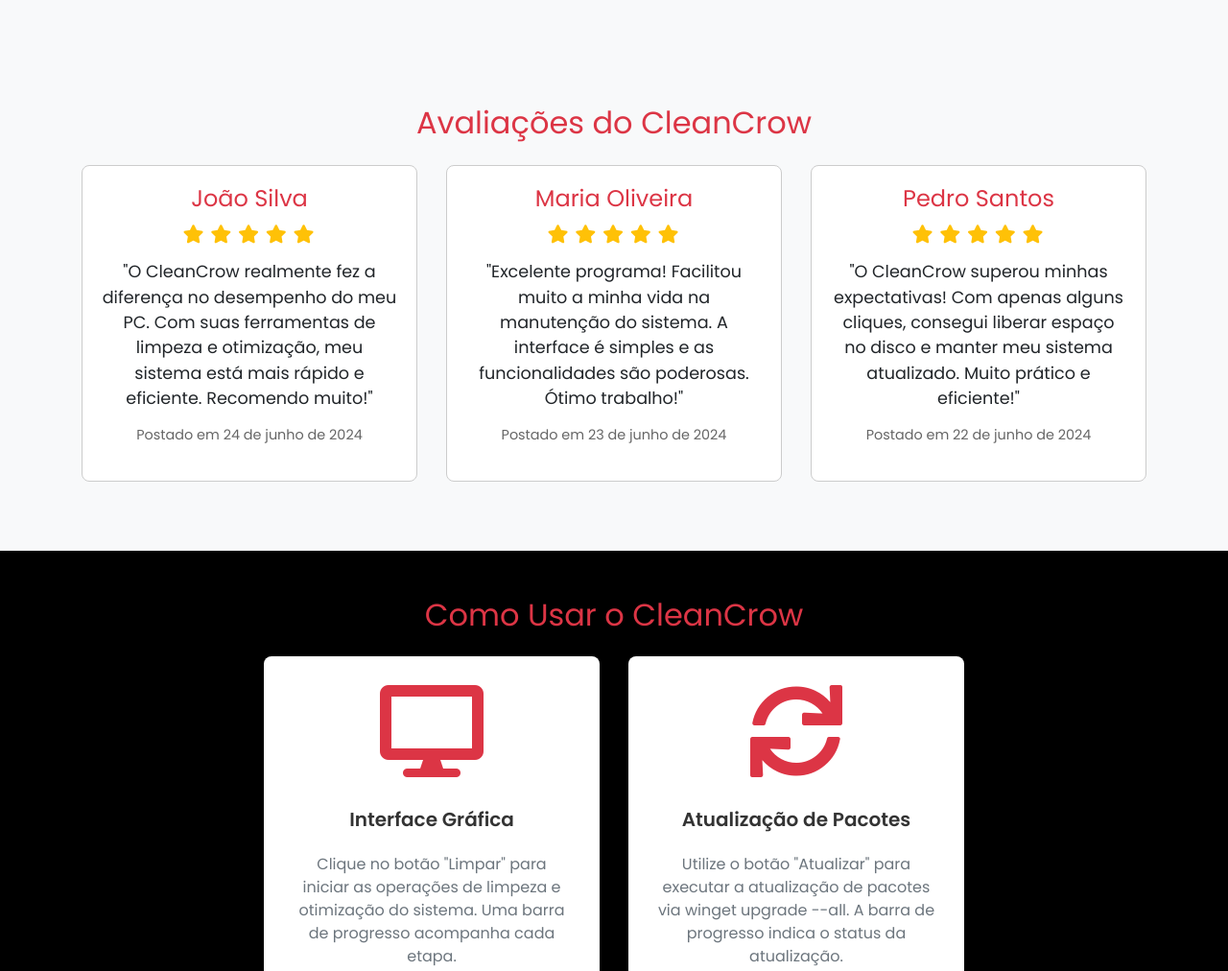
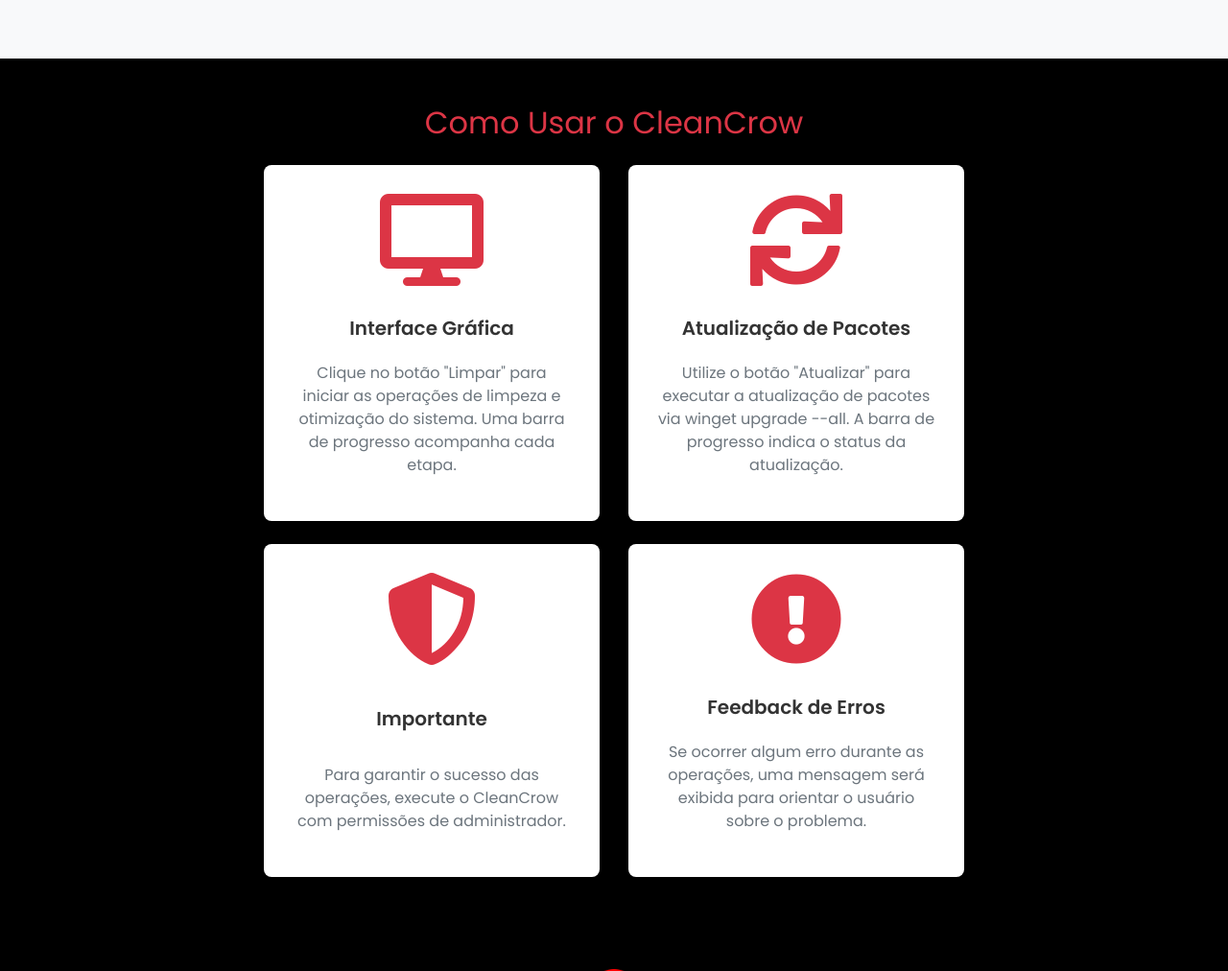
Before and after one commit to EduardoDosSantosFerreira/cleancrow, a plain HTML site: page index.html in a window 1280 px wide. Shown: the part 2347-3359 px from the top of the page at 96% size. Drawn offline with nearby package versions, Linux system fonts and the light colour scheme.

Commit message:
Atualização automática: 2025-06-21 08:05:25

```diff
--- a/index.html
+++ b/index.html
@@ -186,60 +186,6 @@
     </div>
   </section>
 
-  <!-- Avaliações -->
-  <section id="reviews" class="py-5 bg-light">
-    <div class="container">
-      <h2 class="section-heading text-center mb-4">Avaliações do CleanCrow</h2>
-      <div class="row">
-        <div class="col-lg-4 mb-4">
-          <div class="review-box text-center">
-            <h3 class="review-title">João Silva</h3>
-            <div class="star-rating">
-              <span class="fa fa-star checked"></span>
-              <span class="fa fa-star checked"></span>
-              <span class="fa fa-star checked"></span>
-              <span class="fa fa-star checked"></span>
-              <span class="fa fa-star checked"></span>
-            </div>
-            <p class="review-text">"O CleanCrow realmente fez a diferença no desempenho do meu PC. Com suas ferramentas
-              de limpeza e otimização, meu sistema está mais rápido e eficiente. Recomendo muito!"</p>
-            <p class="review-date">Postado em 24 de junho de 2024</p>
-          </div>
-        </div>
-        <div class="col-lg-4 mb-4">
-          <div class="review-box text-center">
-            <h3 class="review-title">Maria Oliveira</h3>
-            <div class="star-rating">
-              <span class="fa fa-star checked"></span>
-              <span class="fa fa-star checked"></span>
-              <span class="fa fa-star checked"></span>
-              <span class="fa fa-star checked"></span>
-              <span class="fa fa-star"></span>
-            </div>
-            <p class="review-text">"Excelente programa! Facilitou muito a minha vida na manutenção do sistema. A
-              interface é simples e as funcionalidades são poderosas. Ótimo trabalho!"</p>
-            <p class="review-date">Postado em 23 de junho de 2024</p>
-          </div>
-        </div>
-        <div class="col-lg-4 mb-4">
-          <div class="review-box text-center">
-            <h3 class="review-title">Pedro Santos</h3>
-            <div class="star-rating">
-              <span class="fa fa-star checked"></span>
-              <span class="fa fa-star checked"></span>
-              <span class="fa fa-star checked"></span>
-              <span class="fa fa-star"></span>
-              <span class="fa fa-star"></span>
-            </div>
-            <p class="review-text">"O CleanCrow superou minhas expectativas! Com apenas alguns cliques, consegui liberar
-              espaço no disco e manter meu sistema atualizado. Muito prático e eficiente!"</p>
-            <p class="review-date">Postado em 22 de junho de 2024</p>
-          </div>
-        </div>
-      </div>
-    </div>
-  </section>
-
   <!-- Como Usar -->
   <section id="how-to-use" class="py-5" style="background-color: black;">
     <div class="container">
@@ -295,24 +241,6 @@
     </div>
   </section>
 
-  <section id="final" class="py-5">
-    <div class="container text-center">
-      <h2 class="section-heading">Mantenha seu Ambiente Digital Limpo e Performático</h2>
-      <p class="lead">
-        A manutenção regular do sistema operacional é crucial para garantir um desempenho ótimo e seguro do seu
-        computador. O CleanCrow simplifica esse processo, oferecendo uma maneira eficiente de limpar, otimizar e
-        atualizar seu sistema Windows.
-      </p>
-      <p class="lead">
-        Não subestime a importância de um ambiente digital limpo. Proteja seus dados, melhore a segurança e mantenha seu
-        computador funcionando sem problemas com o CleanCrow.
-      </p>
-      <div class="button-wrapper">
-        <a href="./dist/limpeza_sistema.exe" class="btn btn-primary btn-lg" id="clean-crow-btn">Experimente Agora</a>
-      </div>
-    </div>
-  </section>
-
   <!-- Rodapé -->
   <footer class="py-5">
     <div class="container text-center">
```
